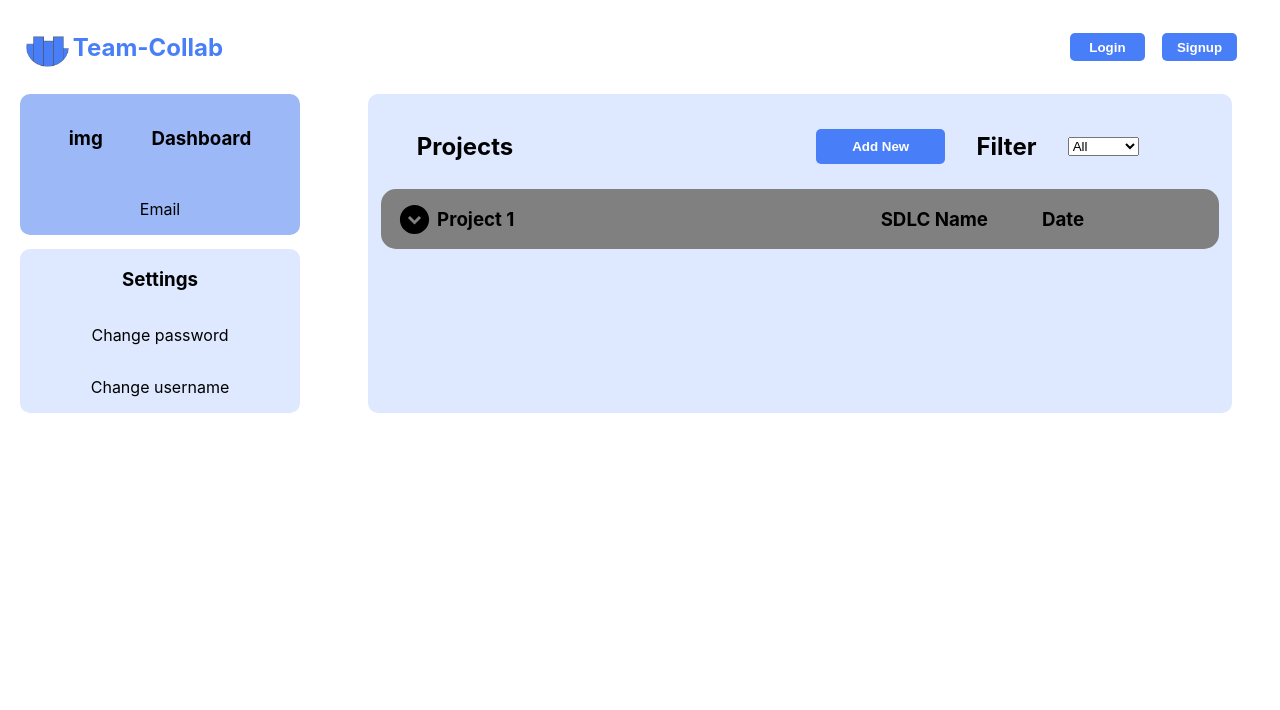
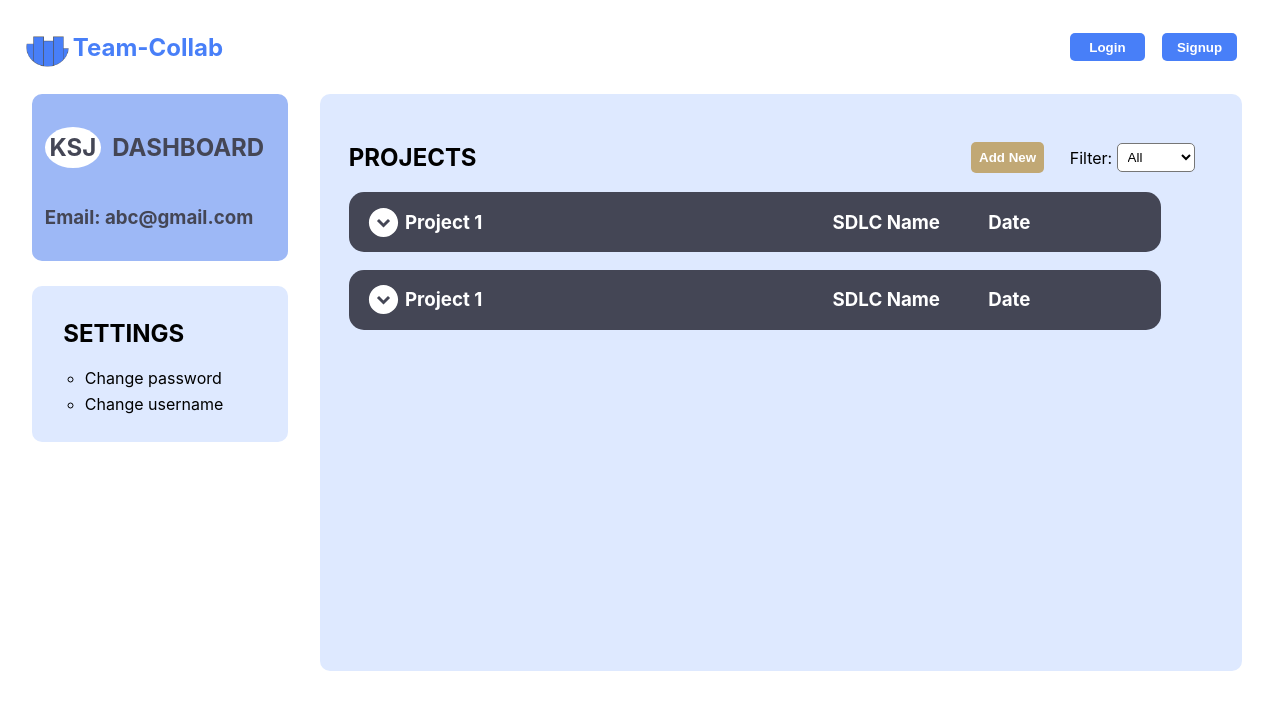
Before and after one commit to kunalsjaswal/collab-suite, a React (Create React App) app in the folder front-end/: page /dashboard in a window 1280 px wide. Shown: the top 710 px of the page. Built offline with nearby package versions, Linux system fonts and the light colour scheme.

Commit message:
fixed dashboard

```diff
--- /dev/null
+++ b/front-end/src/components/dashboard/Item.jsx
@@ -0,0 +1,43 @@
+import React, { useState } from 'react'
+import { ItemDiv } from './Style'
+import ExpandCircleDownIcon from '@mui/icons-material/ExpandCircleDown';
+import ShowMore from './ShowMore';
+
+const Item = () => {
+
+    const [active, setActive] = useState(false)
+
+    const borderStyleOpen = {
+        borderTopLeftRadius: "15px",
+        borderTopRightRadius: "15px"
+    }
+    const borderStyleClose = {
+        borderRadius: "15px"
+    }
+
+  return (
+    <ItemDiv>
+        <div className='item'>
+            <div className='itemtop' style={active? borderStyleOpen:borderStyleClose}>
+                {
+                    active ?
+                    <ExpandCircleDownIcon fontSize='large'
+                        className='arrow-up-icon'
+                        onClick={() => {setActive(!active)}}
+                        />
+                    :
+                    <ExpandCircleDownIcon fontSize='large'
+                        style={{cursor:"pointer"}}
+                        onClick={() => {setActive(!active)}}/>
+                }
+                <h3>Project 1</h3>
+                <h3>SDLC Name</h3>
+                <h3>Date</h3>
+            </div>
+            {active && <ShowMore/>}
+        </div>
+    </ItemDiv>
+  )
+}
+
+export default Item
--- /dev/null
+++ b/front-end/src/components/dashboard/OptionsFile.jsx
@@ -0,0 +1,26 @@
+import React from 'react'
+import { OptionFileDiv } from './Style'
+
+const OptionsFile = () => {
+  return (
+    <OptionFileDiv>
+          <div className='profile-section'>
+              <div className='head'>
+                  <h2 className='profile-logo'>KSJ</h2>
+                  <h2>DASHBOARD</h2>
+              </div>
+              <h3>Email:  abc@gmail.com</h3>
+          </div>
+
+          <div className='setting-section'>
+              <h2>SETTINGS</h2>
+              <ul>
+                <li>Change password</li>
+                <li>Change username</li>
+              </ul>
+          </div>
+    </OptionFileDiv>
+  )
+}
+
+export default OptionsFile
--- /dev/null
+++ b/front-end/src/components/dashboard/ProjectList.jsx
@@ -0,0 +1,32 @@
+import React, { useState } from 'react'
+import { ProjectListDiv } from './Style'
+import Item from './Item';
+
+const ProjectList = () => {
+
+  return (
+    <ProjectListDiv>
+        <div className='top'>
+            <h2>PROJECTS</h2>
+            <div className='right'>
+                <button>Add New</button>
+
+
+                <span>Filter: </span>
+                <select>
+                    <option value="option1">All</option>
+                    <option value="option2">Host</option>
+                    <option value="option3">Member</option>
+                </select>
+            </div>
+        </div>
+
+        <div className='project-items'>
+            <Item/>
+            <Item/>
+        </div>
+    </ProjectListDiv>
+  )
+}
+
+export default ProjectList
--- /dev/null
+++ b/front-end/src/components/dashboard/ShowMore.jsx
@@ -0,0 +1,21 @@
+import React from 'react'
+import { ShowMoreDiv } from './Style'
+
+const ShowMore = () => {
+  return (
+    <ShowMoreDiv data-aos="fade"  data-aos-duration="200">
+        <div className='team'>
+            <h3>Team Members</h3>
+            <p>Member 1</p>
+            <p>Member 2</p>
+        </div>
+        <div className='desc'>
+            <h3>Description</h3>
+            <p>Lorem ipsum dolor sit, amet consectetur adipisicing elit. Nobis odit, modi nesciunt odio recusandae fugit numquam officia voluptatibus dolores cupiditate.</p>
+        </div>
+
+    </ShowMoreDiv>
+  )
+}
+
+export default ShowMore
--- a/front-end/src/components/dashboard/Style.jsx
+++ b/front-end/src/components/dashboard/Style.jsx
@@ -3,65 +3,95 @@ import styled from "styled-components"
 export const DashboardContainer = styled.div`
     display: grid;
     grid-template-columns:25% 75%;
-.left{
-    display: flex;
-    flex-direction: column;
-    justify-content: space-between;
-    align-items: center;
-    padding: 0px 20px;
-    .top{
-        display: flex;
-        flex-direction: column;
-        justify-content: center;
-        align-items: center;
-        width: 100%;
+
+`
+
+export const OptionFileDiv = styled.div`
+    width: 80%;
+    margin: auto;
+
+    .profile-section{
+        width: 90%;
         border-radius: 10px;
         background-color: #9db8f6;
+        padding: 5%;
+        color:#444655;
 
         .head{
+            width: 100%;
             display: flex;
-            width: 100%;
-            justify-content: space-evenly;
             align-items: center;
-            padding: 5%;
+            gap: 5%;
+            .profile-logo{
+                border-radius: 50%;
+                padding: 2.5% 2%;
+                text-align: center;
+                background-color: white;
             }
         }
-    .bottom{
-        display: flex;
-        width: 100%;
-        justify-content: center;
-        align-items: center;
-        flex-direction: column;
+    }
+    .setting-section{
+        width: 90%;
         border-radius: 10px;
-        margin-top: 5%;
+        margin-top: 10%;
         background-color: #dee9ff;
-
+        padding: 5%;
+        h2{
+            padding-left: 8%;
+        }
+        ul{
+            list-style-type: circle;
+            list-style-position: outside;
+            li{
+                cursor: pointer;
+                margin-bottom: 3%;
+                transition: 200ms;
+            }
+            li:hover{
+                opacity: 0.8;
+                list-style-type: disc;
             }
         }
-.right{
+    }
+
+`
+
+export const ProjectListDiv = styled.div`
+
+    border-radius: 10px;
+    width: 90%;
+    padding: 3%;
+    padding-bottom: 5%;
     background-color: #dee9ff;
-    border-radius: 10px;
-    margin: 0% 5%;
-    padding: 1% 3%;
+    overflow: auto;
+    height: 500px;
     .top{
-        display: flex;
-        justify-content: space-between;
-        align-items: center;
+        display: grid;
+        grid-template-columns: 70% 30%;
 
         .right{
             display: flex;
-            justify-content: space-between;
             align-items: center;
-            width: 40%;
+            justify-content: center;
+            width: 100%;
 
+            span{
+                margin-left: 10%;
+            }
+            select{
+                width: 30%;
+                margin-left:2%;
+                padding: 2%;
+                border-radius: 5px;
+                background-color: white;
+                color: black;
             }
             button{
-        width: 40%;
                 color: white;
-        background-color: #487FF8;
+                background-color: #C1A875;
                 border: none;
                 border-radius: 5px;
-        padding: 3% 0%;
+                padding: 3%;
                 font-weight: 700;
                 cursor: pointer;
                 transition: 200ms;
@@ -71,58 +101,63 @@ grid-template-columns:25% 75%;
             }
         }
 
-    .bottom{
+    }
+
+
+`
+export const ItemDiv = styled.div`
+    margin-bottom: 2%;
     .item{
         display: flex;
         flex-direction: column;
-            justify-content: center;
-            align-items: center;
 
         .itemtop{
             display: grid;
             grid-template-columns: 5% 55% 20% 20%;
             align-items: center;
-            background-color: grey;
-            border-radius: 15px;
+            background-color: #444655;
+            color: white;
+            transition: 200ms;
+            width: 90%;
             padding: 0% 2%;
-            width: 100%;
+
+            .arrow-up-icon{
+                transform: rotate(180deg);
+                cursor: pointer;
             }
-        .itembottom{
+        }
+    }
+
+`
+
+export const ShowMoreDiv = styled.div`
     display: flex;
-            justify-content: center;
-            align-items: center;
     flex-direction: column;
-            width: 100%;
-            background-color: wheat;
+    width: 90%;
+    background-color: #bfc0c6;
+    color: #1f1f1f;
     border-bottom-left-radius: 10px;
     border-bottom-right-radius: 10px;
+    padding: 0% 2%;
+    transition: 200ms;
+
     .team{
         display: flex;
-                justify-content:space-between;
         align-items: center;
-                width: 70%;
+        width: 100%;
         p{
             background-color: white;
             border-radius: 10px;
-                    padding: 2%;
-
+            padding: 1% 2%;
+            margin-left: 2%;
         }
-
     }
     .desc{
         display: flex;
-                justify-content: center;
-                align-items: center;
-                flex-direction: column;
-                width: 70%;
+        width: 100%;
+        gap: 2%;
         h3{
             align-self: flex-start;
         }
     }
-        }
-
-
-        }
-    }
-}
 `
--- a/front-end/src/components/dashboard/UserDashboard.jsx
+++ b/front-end/src/components/dashboard/UserDashboard.jsx
@@ -1,71 +1,16 @@
 import React, { useState } from 'react'
 import { DashboardContainer } from './Style'
-import ExpandCircleDownIcon from '@mui/icons-material/ExpandCircleDown';
+import OptionsFile from './OptionsFile';
+import ProjectList from './ProjectList';
 
 const UserDashboard = () => {
-    const [active, setActive] = useState(false)
     return (
         <DashboardContainer>
             <div className='left'>
-                <div className='top'>
-                    <div className='head'>
-                        <h3>img</h3>
-                        <h3>Dashboard</h3>
-                    </div>
-                    <div className='body'>
-                        <p>Email</p>
-                    </div>
-                </div>
-                <div className='bottom'>
-                    <h3>Settings</h3>
-                    <p>Change password</p>
-                    <p>Change username</p>
-                </div>
+                <OptionsFile/>
             </div>
             <div className='right'>
-                <div className='top'>
-                    <div className='left'>
-                        <h2>
-                            Projects
-                        </h2>
-                    </div>
-                    <div className='right'>
-                        <button>
-                            Add New
-                        </button>
-                        <h2>Filter</h2>
-                        <select>
-                            <option value="option1">All</option>
-                            <option value="option2">Host</option>
-                            <option value="option3">Member</option>
-                        </select>
-                    </div>
-                </div>
-                <div className='bottom'>
-                    <div className='item'>
-                        <div className='itemtop'>
-                            <ExpandCircleDownIcon fontSize='large' onClick={() => {
-                                console.log("clicked")
-                                return setActive(!active)
-                            }} />
-                            <h3>Project 1</h3>
-                            <h3>SDLC Name</h3>
-                            <h3>Date</h3>
-                        </div>
-                        {active && <div className='itembottom'>
-                            <div className='team'>
-                                <h3>Team Members</h3>
-                                <p>Member 1</p>
-                                <p>Member 2</p>
-                            </div>
-                            <div className='desc'>
-                                <h3>Description</h3>
-                                <p>Lorem ipsum dolor sit, amet consectetur adipisicing elit. Nobis odit, modi nesciunt odio recusandae fugit numquam officia voluptatibus dolores cupiditate.</p>
-                            </div>
-                        </div>}
-                    </div>
-
-                </div>
+                <ProjectList/>
             </div>
         </DashboardContainer>
     )
--- a/front-end/src/index.css
+++ b/front-end/src/index.css
@@ -4,3 +4,22 @@ body {
     -webkit-font-smoothing: antialiased;
     -moz-osx-font-smoothing: grayscale;
 }
+
+::-webkit-scrollbar {
+    width: 10px;
+}
+
+
+/* Track */
+
+::-webkit-scrollbar-track {
+    background: #dee9ff;
+}
+
+
+/* Handle */
+
+::-webkit-scrollbar-thumb {
+    background: #444655;
+    border-radius: 2px;
+}
```
Lines whose indentation alone changed are shown as unchanged.
